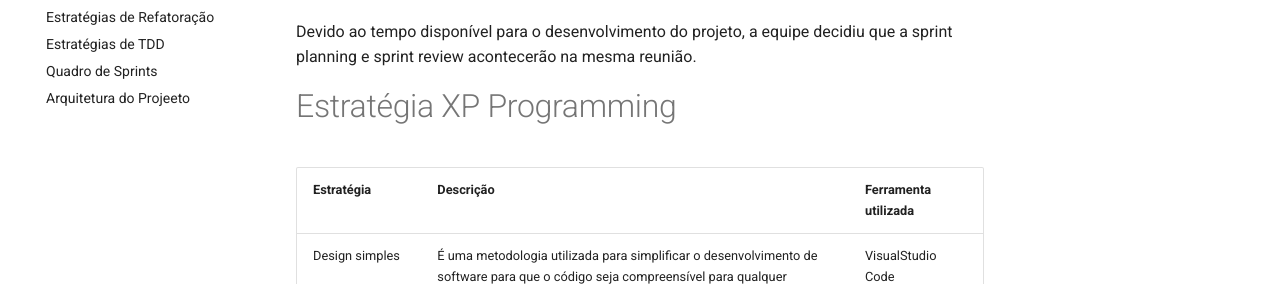
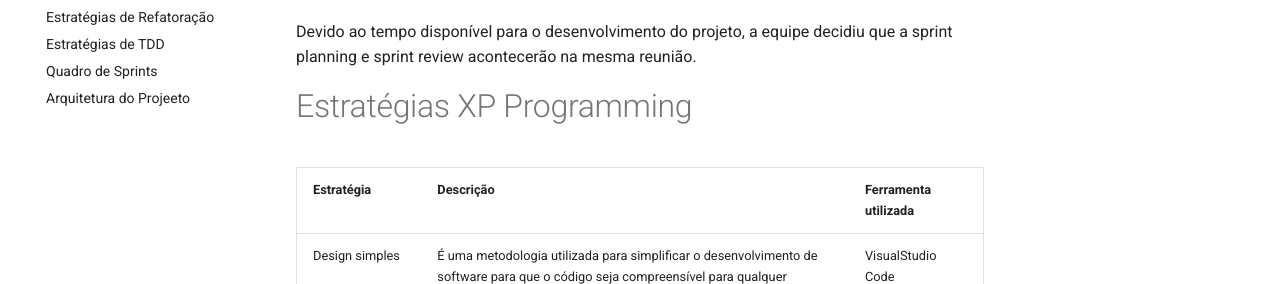
Before and after one commit to mdsreq-fga-unb/2022.2-AeroWiki, an MkDocs documentation site: the page built from gitpages/docs/visao_do_produto_e_projeto/processo-de-desenvolvimento-de-software.md, in a window 1280 px wide and 900 px high, scrolled down 985 px. Shown: the part 343-627 px from the top of the window. Built offline with MkDocs 1.6.1 and Material for MkDocs 9.7.7, drawn with Linux system fonts in a browser that asks for light colours.

Commit message:
Update processo-de-desenvolvimento-de-software.md

```diff
--- a/gitpages/docs/visao_do_produto_e_projeto/processo-de-desenvolvimento-de-software.md
+++ b/gitpages/docs/visao_do_produto_e_projeto/processo-de-desenvolvimento-de-software.md
@@ -25,7 +25,7 @@ Toda a documentação do projeto será feita de acordo com os artefatos dos even
 
 Devido ao tempo disponível para o desenvolvimento do projeto, a equipe decidiu que a sprint planning e sprint review acontecerão na mesma reunião.
 
-# Estratégia XP Programming
+# Estratégias XP Programming
 | Estratégia              | Descrição      | Ferramenta utilizada |
 | ----------------------- | -------------- | -------- |
 | Design simples | É uma metodologia utilizada para simplificar o desenvolvimento de software para que o código seja compreensível para qualquer desenvolvedor. O clean code é uma prática de design simples. | VisualStudio Code |
```
